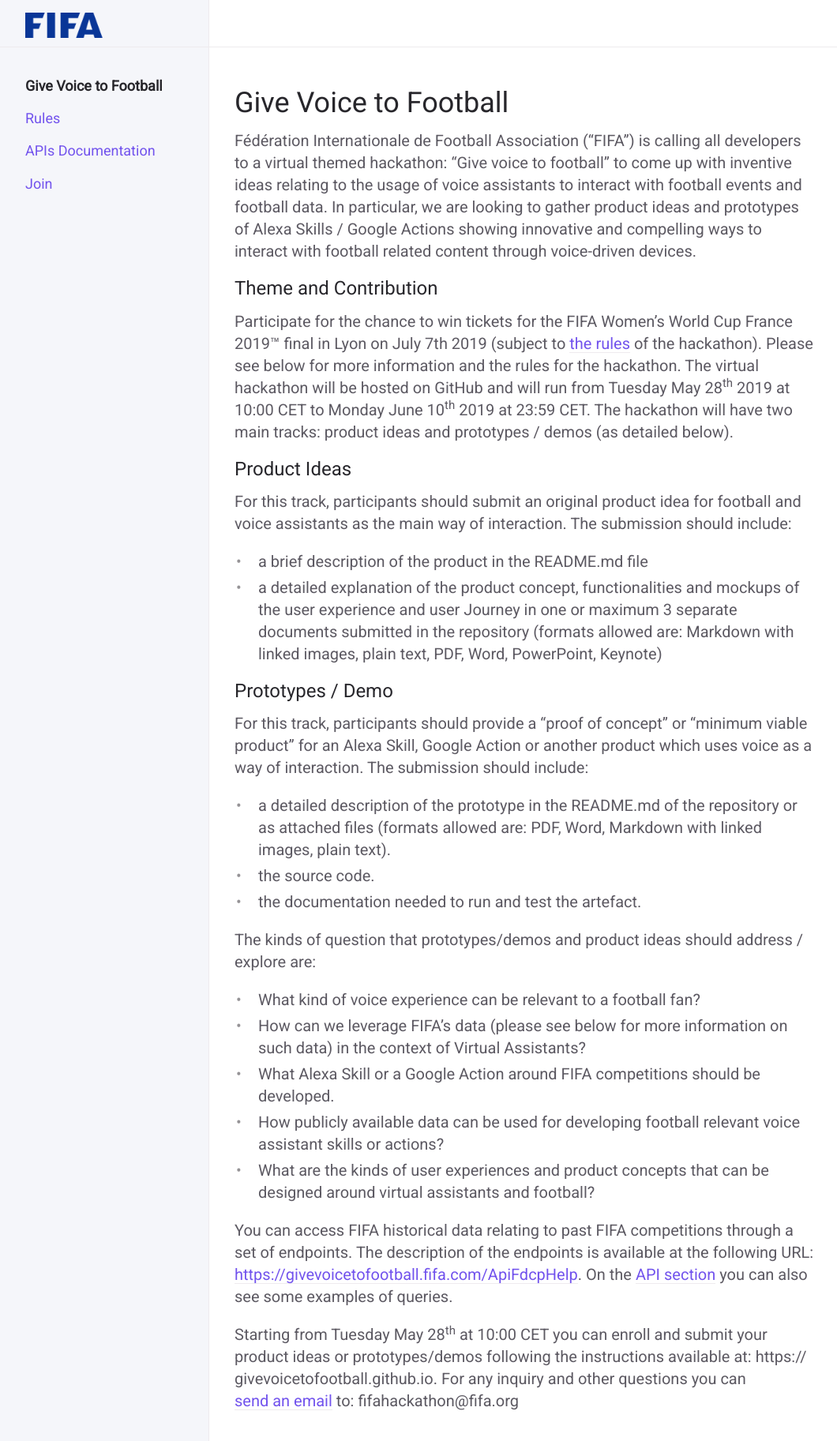
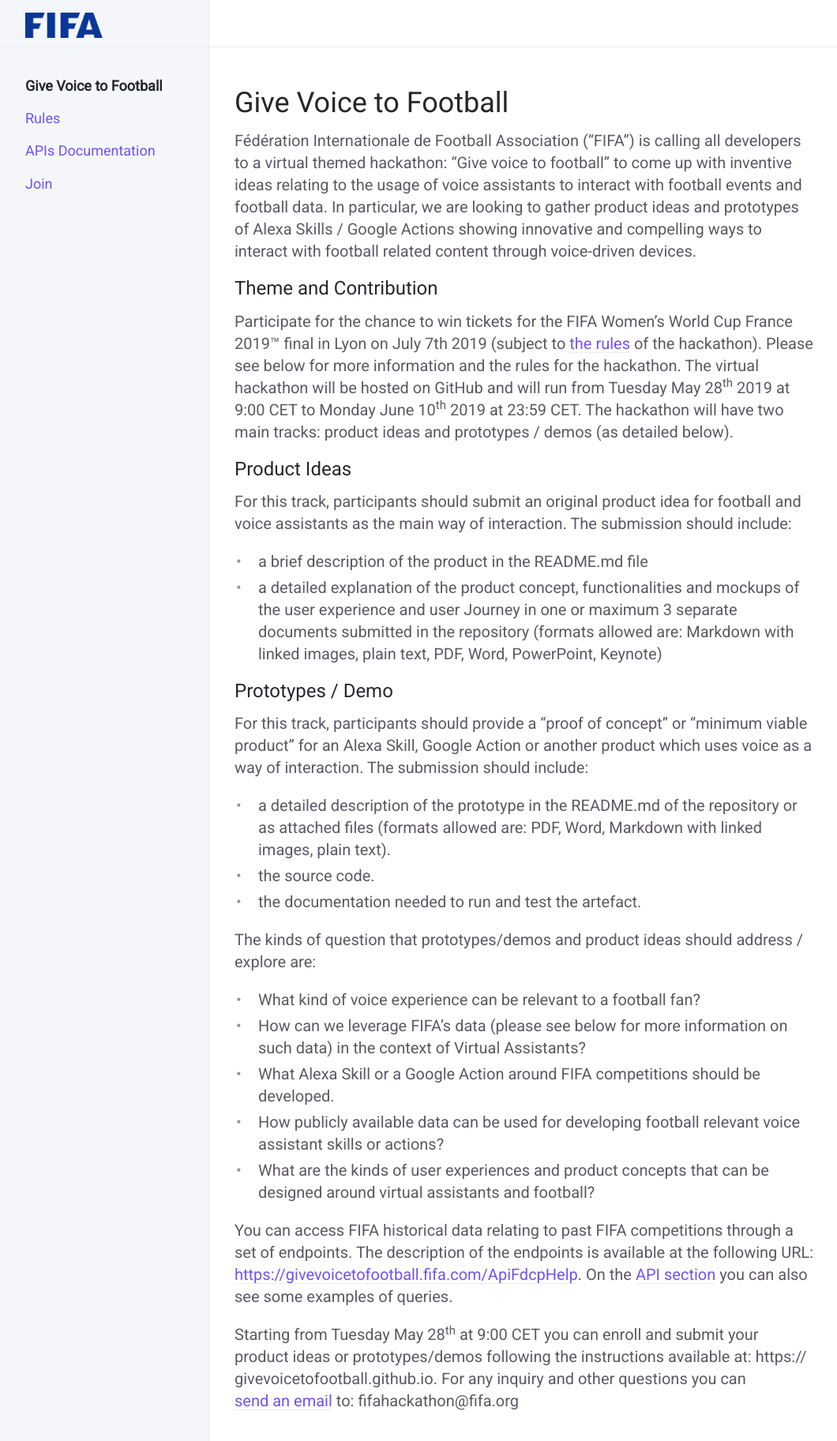
Before and after one commit to givevoicetofootball/givevoicetofootball.github.io, a Jekyll site: the page built from index.md, in a window 1280 px wide. Shown: the top 1825 px of the page at 79% size, without its empty margins (91-1151 px from the left). Built offline with Jekyll 4.4.1, drawn with Linux system fonts in a browser that asks for light colours.

Commit message:
FIxed start time

```diff
--- a/index.md
+++ b/index.md
@@ -12,7 +12,7 @@ Fédération Internationale de Football Association (“FIFA”) is calling all
 
 ## Theme and Contribution
 Participate for the chance to win tickets for the FIFA Women’s World Cup France 2019™ final in Lyon on July 7th 2019 (subject to [the rules](/rules) of the hackathon). Please see below for more information and the rules for the hackathon.
-The virtual hackathon will be hosted on GitHub and will run from Tuesday May 28<sup>th</sup> 2019 at 10:00 CET to Monday June 10<sup>th</sup> 2019 at 23:59 CET.
+The virtual hackathon will be hosted on GitHub and will run from Tuesday May 28<sup>th</sup> 2019 at 9:00 CET to Monday June 10<sup>th</sup> 2019 at 23:59 CET.
 The hackathon will have two main tracks: product ideas and prototypes / demos (as detailed below).
 
 ## Product Ideas
@@ -36,5 +36,5 @@ The kinds of question that prototypes/demos and product ideas should address / e
 
 You can access FIFA historical data relating to past FIFA competitions through a set of endpoints. The description of the endpoints is available at the following URL: <https://givevoicetofootball.fifa.com/ApiFdcpHelp>. On the [API section](/api/) you can also see some examples of queries.
 
-Starting from Tuesday May 28<sup>th</sup> at 10:00 CET you can enroll and submit your product ideas or prototypes/demos following the instructions available at: https:// givevoicetofootball.github.io.
+Starting from Tuesday May 28<sup>th</sup> at 9:00 CET you can enroll and submit your product ideas or prototypes/demos following the instructions available at: https:// givevoicetofootball.github.io.
 For any inquiry and other questions you can [send an email](mailto:fifahackathon@fifa.org) to: fifahackathon@fifa.org
```
Also changed, not shown: rules.md (+1 -1 lines).
